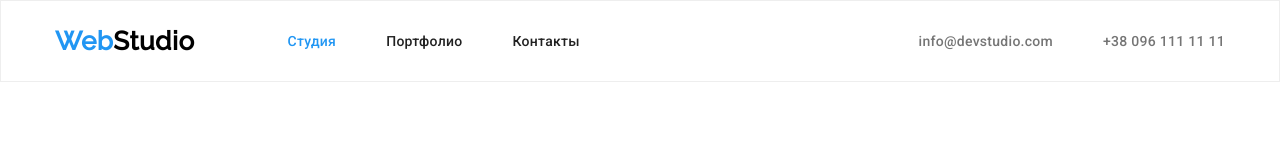
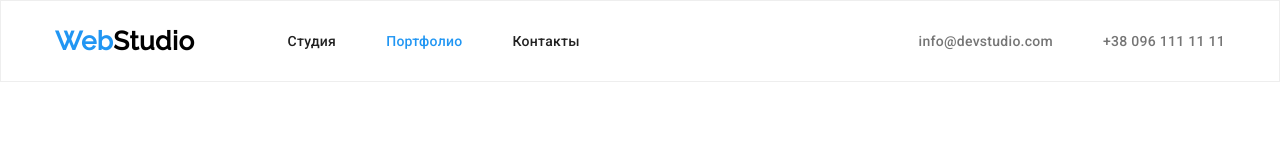
Before and after one commit to alex-borets/goit-markup-hw-03, a plain HTML site: page portfolio.html in a window 1280 px wide. Shown: the top 160 px of the page. Drawn offline with nearby package versions, Linux system fonts and the light colour scheme.

Commit message:
header current upd

```diff
--- a/portfolio.html
+++ b/portfolio.html
@@ -32,11 +32,11 @@
         <nav class="header-nav">
           <ul class="header-list list">
             <li class="header-item">
-              <a href="./index.html" class="current header-link link">Студия</a>
+              <a href="./index.html" class="header-link link">Студия</a>
             </li>
 
             <li class="header-item">
-              <a href="./portfolio.html" class="header-link link">Портфолио</a>
+              <a href="./portfolio.html" class="current header-link link">Портфолио</a>
             </li>
 
             <li class="header-item">
```
